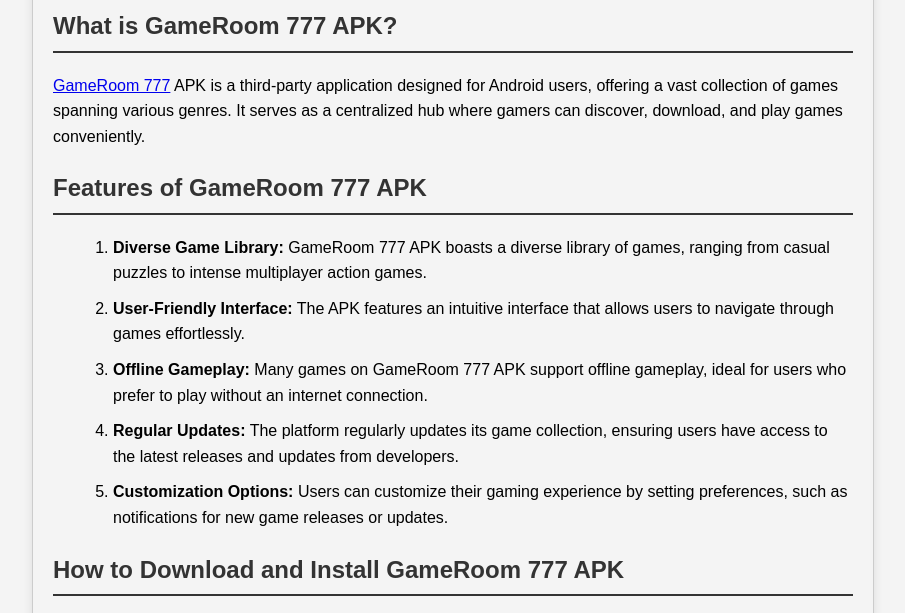
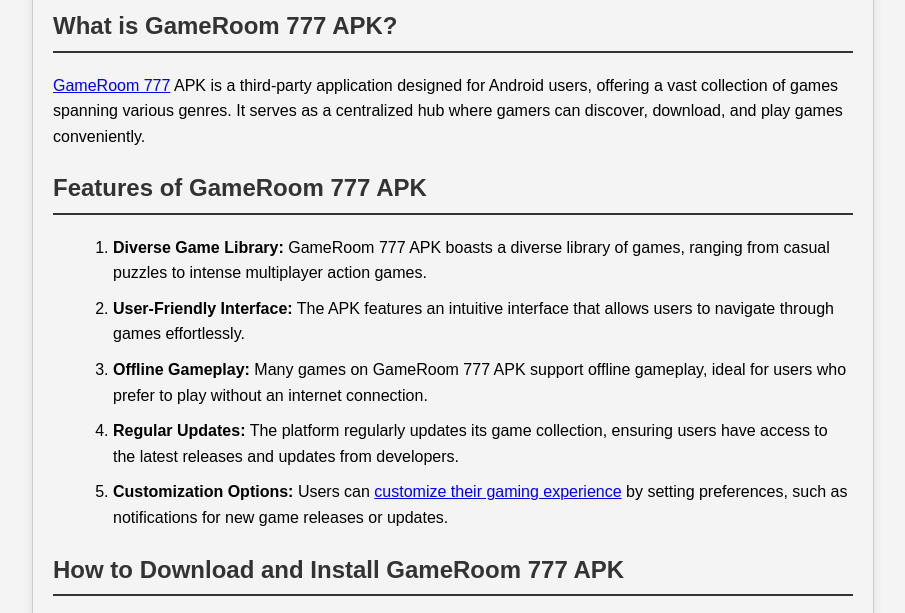
Before and after one commit to roberthinsom/gameroom777-netlify, a plain HTML site: page index.html in a window 1280 px wide. Shown: the part 179-792 px from the top of the page, without its empty margins (187-1092 px from the left). Drawn offline with Linux system fonts and the light colour scheme.

Commit message:
Update index.html

```diff
--- a/index.html
+++ b/index.html
@@ -51,7 +51,7 @@
         <li><strong>User-Friendly Interface:</strong> The APK features an intuitive interface that allows users to navigate through games effortlessly.</li>
         <li><strong>Offline Gameplay:</strong> Many games on GameRoom 777 APK support offline gameplay, ideal for users who prefer to play without an internet connection.</li>
         <li><strong>Regular Updates:</strong> The platform regularly updates its game collection, ensuring users have access to the latest releases and updates from developers.</li>
-        <li><strong>Customization Options:</strong> Users can customize their gaming experience by setting preferences, such as notifications for new game releases or updates.</li>
+        <li><strong>Customization Options:</strong> Users can <a href="https://roberthinsom.github.io/gameroom777/">customize their gaming experience</a> by setting preferences, such as notifications for new game releases or updates.</li>
     </ol>
 
     <h2>How to Download and Install GameRoom 777 APK</h2>
```
